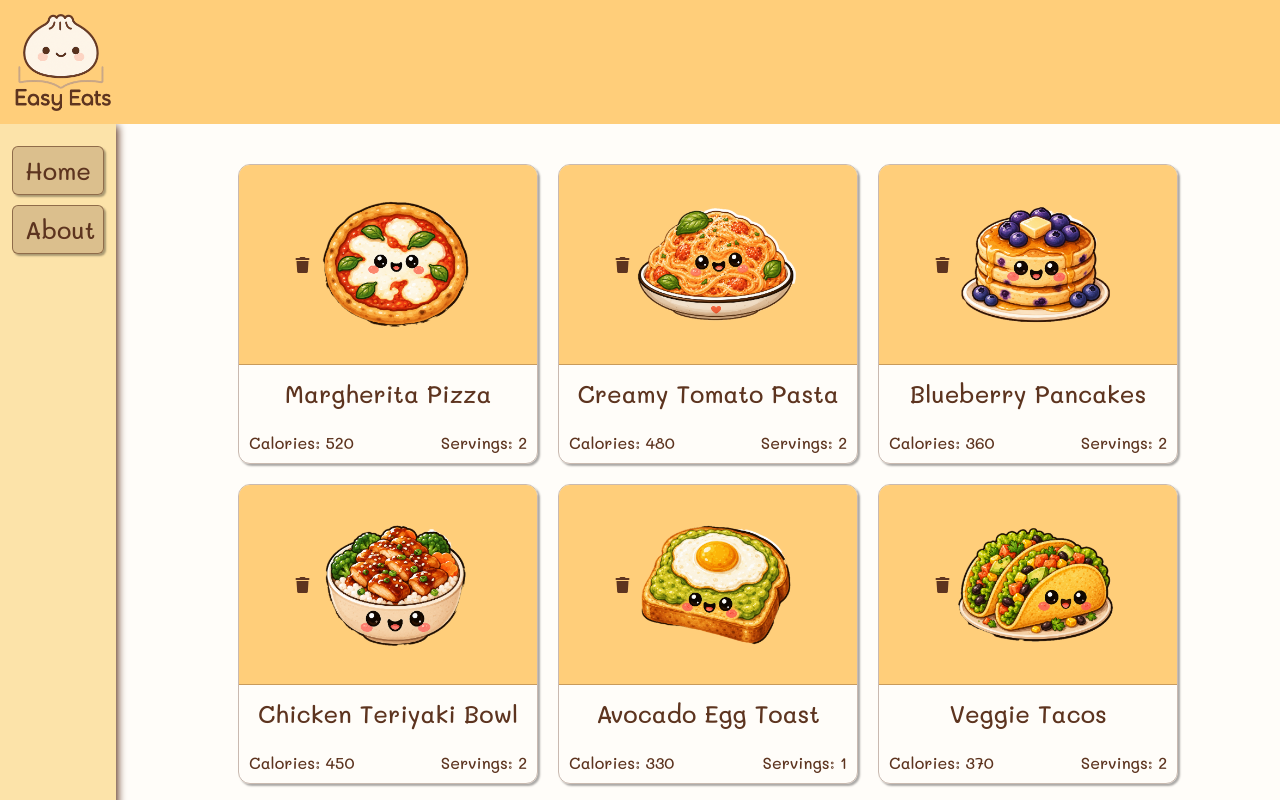
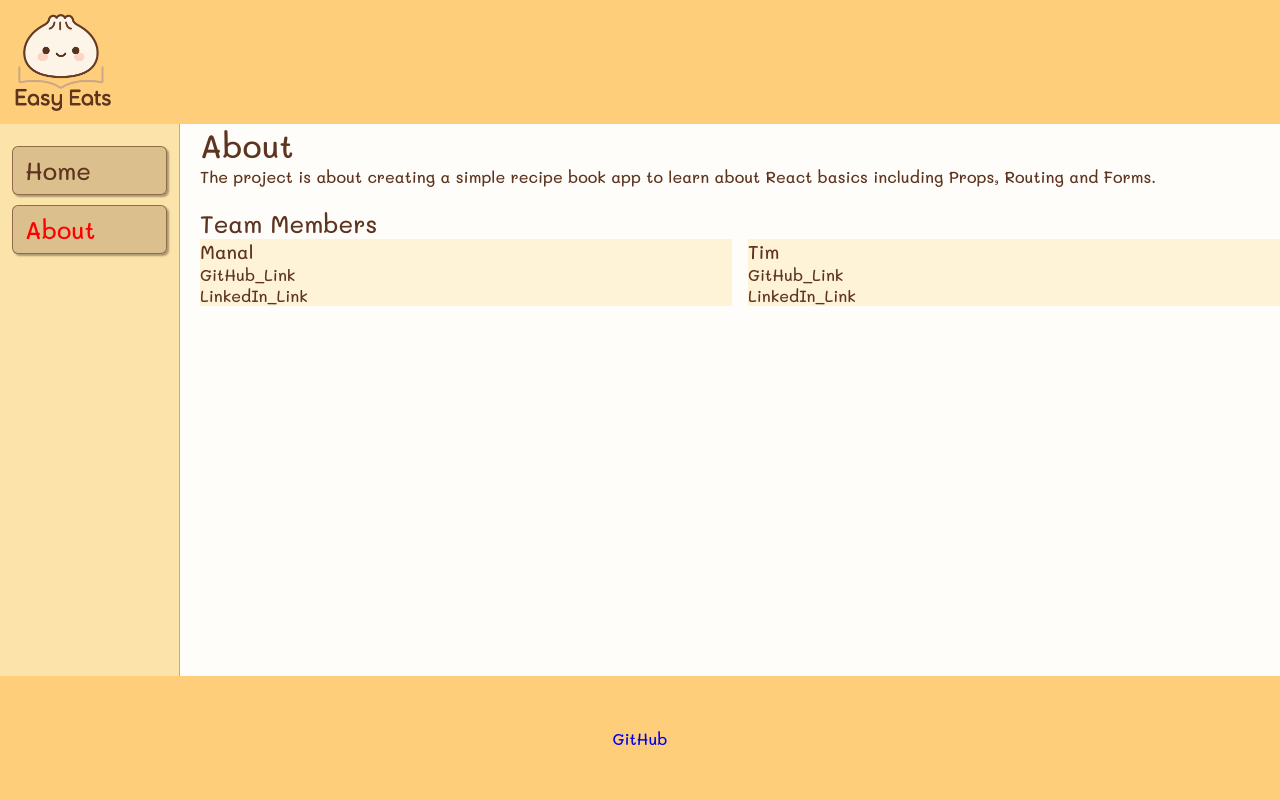
Before and after one commit to tiMtanic/simple-recipe-book-app, a React (Vite) app: page /about in a window 1280 px wide. Shown: the top 800 px of the page. Built offline with nearby package versions, Linux system fonts and the light colour scheme.

Commit message:
Add routing and pages

```diff
--- a/package.json
+++ b/package.json
@@ -11,7 +11,8 @@
   },
   "dependencies": {
     "react": "^19.2.8",
-    "react-dom": "^19.2.8"
+    "react-dom": "^19.2.8",
+    "react-router-dom": "^7.18.2"
   },
   "devDependencies": {
     "@eslint/js": "^10.0.1",
--- a/src/App.css
+++ b/src/App.css
@@ -57,13 +57,11 @@ footer, #navbar, #sidebar {
 #sidebar {
   width: 180px;
   background-color: #FCE3A9;
-  box-shadow: 2px 2px 8px #5d341f;
-  z-index: -1;
+  border-right: 1px solid #5d341f55;
 }
 
 #sidebar a {
   text-decoration: none;
-  color: #5d341f;
   font-size: 24px;
 }
 
@@ -84,8 +82,8 @@ footer, #navbar, #sidebar {
 
 .container {
   display: flex;
+  flex: 1;
   gap: 20px;
-  height: 100%;
 }
 
 .recipe-card {
@@ -153,3 +151,38 @@ footer, #navbar, #sidebar {
 .delete-button {
   cursor: pointer;
 }
+
+#main-content-container {
+  flex: 1 1;
+}
+
+html,body {
+  height: 100%;
+}
+
+#root {
+  height: 100%;
+}
+
+a, a:active, a:visited {
+  text-decoration: none;
+}
+
+.active-link {
+  color: #FF0000;
+}
+
+.inactive-link {
+  color: #5d341f;
+}
+
+#team-members-container {
+  display: flex;
+  justify-content: space-evenly;
+  gap: 16px;
+}
+
+#team-members-container > div {
+  width: 50%;
+  background-color: #fef2d7;
+}
--- a/src/App.jsx
+++ b/src/App.jsx
@@ -1,20 +1,36 @@
-import Footer from "./components/Footer"
-import Navbar from "./components/Navbar"
-import Sidebar from "./components/Sidebar"
-import RecipesList from "./components/RecipesList"
+import Footer from "./components/Footer";
+import Navbar from "./components/Navbar";
+import Sidebar from "./components/Sidebar";
+import { Routes, Route } from "react-router-dom";
+import RecipesListPage from "./pages/RecipesListPage";
+import RecipeDetailsPage from "./pages/RecipeDetailsPage";
+import AboutPage from "./pages/AboutPage";
+import NotFoundPage from "./pages/NotFoundPage";
+
+import allRecipes from "./assets/data/recipes.json"
+import { useState } from "react";
+
 
 function App() {
+  let [recipes, setRecipes] = useState(allRecipes)
 
   return (
     <div id="main-container">
       <Navbar />
       <div className="container">
         <Sidebar />
-        <RecipesList/>
+        <div id="main-content-container">
+          <Routes>
+            <Route path="/" element={<RecipesListPage recipes={recipes} setRecipes={setRecipes} />} />
+            <Route path="/recipe/:recipeId" element={<RecipeDetailsPage recipes={recipes} />} />
+            <Route path="/about" element={<AboutPage />} />
+            <Route path="*" element={<NotFoundPage />} />
+          </Routes>
+        </div>
       </div>
-        <Footer />
+      <Footer />
     </div>
-  )
+  );
 }
 
-export default App
+export default App;
--- a/src/components/RecipeCard.jsx
+++ b/src/components/RecipeCard.jsx
@@ -1,3 +1,5 @@
+import { Link } from "react-router-dom";
+
 const RecipeCard = ({ recipe, handleDeleteRecipe }) => {
 
     const getImage = () => {
@@ -12,11 +14,13 @@ const RecipeCard = ({ recipe, handleDeleteRecipe }) => {
             </div>
             <img src={getImage()}/>
         </div>
-      <h2> {recipe.name} </h2>
-      <div className="recipe-card-details">
-        <p> Calories: {recipe.calories} </p>
-        <p> Servings: {recipe.servings} </p>
-      </div>
+      <Link to={`/recipe/${recipe.id}`}>
+        <h2> {recipe.name} </h2>
+        <div className="recipe-card-details">
+          <p> Calories: {recipe.calories} </p>
+          <p> Servings: {recipe.servings} </p>
+        </div>
+      </Link>
     </div>
   );
 };
--- a/src/components/RecipesList.jsx
+++ b/src/components/RecipesList.jsx
@@ -1,11 +1,7 @@
 import RecipeCard from './RecipeCard'
-import allRecipes from "../assets/data/recipes.json"
-import { useState } from 'react'
 
-const RecipesList = () => {
 
-    let [recipes, setRecipes] = useState(allRecipes)
-
+const RecipesList = ({recipes, setRecipes}) => {
     const handleDeleteRecipe = (id) => {
         console.log("clicked")
         setRecipes(recipes.filter((recipe) => {
@@ -13,10 +9,9 @@ const RecipesList = () => {
         }))
     }
 
-
     return (
         <div className="recipes-list">
-            {recipes.map((recipe) => {
+            {recipes?.map((recipe) => {
               return  <RecipeCard key={recipe.id} recipe={recipe} handleDeleteRecipe={handleDeleteRecipe}/>
             })
             }
--- a/src/components/Sidebar.jsx
+++ b/src/components/Sidebar.jsx
@@ -1,11 +1,14 @@
 import React from 'react'
+import { NavLink } from 'react-router-dom'
 
 function Sidebar() {
+  const handleClassName = (navProps) => navProps.isActive ? "active-link" : "inactive-link";
+
   return (
     <nav id="sidebar">
       <ul>
-        <li><a href="#">Home</a></li>
-        <li><a href="#">About</a></li>
+        <li><NavLink className={handleClassName} to="/">Home</NavLink></li>
+        <li><NavLink className={handleClassName} to="/about">About</NavLink></li>
       </ul>
     </nav>
   )
--- a/src/main.jsx
+++ b/src/main.jsx
@@ -1,10 +1,13 @@
-import { StrictMode } from 'react'
-import { createRoot } from 'react-dom/client'
-import './App.css'
-import App from './App.jsx'
+import { StrictMode } from "react";
+import { createRoot } from "react-dom/client";
+import "./App.css";
+import App from "./App.jsx";
+import { BrowserRouter } from "react-router-dom";
 
-createRoot(document.getElementById('root')).render(
+createRoot(document.getElementById("root")).render(
   <StrictMode>
-    <App />
+    <BrowserRouter>
+      <App />
+    </BrowserRouter>
   </StrictMode>,
-)
+);
--- /dev/null
+++ b/src/pages/AboutPage.jsx
@@ -0,0 +1,26 @@
+import React from 'react'
+
+function AboutPage() {
+  return (
+    <>
+      <h1>About</h1>
+      <p>The project is about creating a simple recipe book app to learn about React basics including Props, Routing and Forms.</p>
+      <br />
+      <h2>Team Members</h2>
+      <div id="team-members-container">
+        <div>
+          <h3>Manal</h3>
+          <p>GitHub_Link</p>
+          <p>LinkedIn_Link</p>
+        </div>
+        <div>
+          <h3>Tim</h3>
+          <p>GitHub_Link</p>
+          <p>LinkedIn_Link</p>
+        </div>
+      </div>
+    </>
+  )
+}
+
+export default AboutPage
--- /dev/null
+++ b/src/pages/NotFoundPage.jsx
@@ -0,0 +1,9 @@
+import React from 'react'
+
+function NotFoundPage() {
+  return (
+    <h1>404 Ooops.. something went wrong</h1>
+  )
+}
+
+export default NotFoundPage
--- /dev/null
+++ b/src/pages/RecipeDetailsPage.jsx
@@ -0,0 +1,38 @@
+import React from 'react'
+import { useParams } from 'react-router-dom';
+
+function RecipeDetailsPage({recipes}) {
+  const {recipeId} = useParams();
+  const recipe = recipes.find(x => x.id === recipeId);
+
+  const getImage = () => {
+      return `../src/assets/images/${recipe.image}`
+  }
+
+  return (
+    <>
+      <h1>{recipe.name}</h1>
+      <div>
+        <img src={getImage()} width="200px" />
+        <p>
+          <span>Calories: </span>
+          {recipe.calories}
+        </p>
+        <p>
+          <span>Servings: </span>
+          {recipe.servings}
+        </p>
+        <p>
+          <span>Category: </span>
+          {recipe.category}
+        </p>
+        <p>
+          <span>Ingredients: </span>
+          {recipe.ingredients.map((ingredient, index) => <li key={index}>{ingredient}</li>)}
+        </p>
+      </div>
+    </>
+  )
+}
+
+export default RecipeDetailsPage
--- /dev/null
+++ b/src/pages/RecipesListPage.jsx
@@ -0,0 +1,13 @@
+import React from 'react'
+import RecipesList from '../components/RecipesList'
+
+function RecipesListPage({recipes, setRecipes}) {
+  return (
+    <>
+      <h1>All Recipes</h1>
+      <RecipesList recipes={recipes} setRecipes={setRecipes} />
+    </>
+  )
+}
+
+export default RecipesListPage
```
Also changed, not shown: 1 other file (tests, documents, lock files or other folders).
